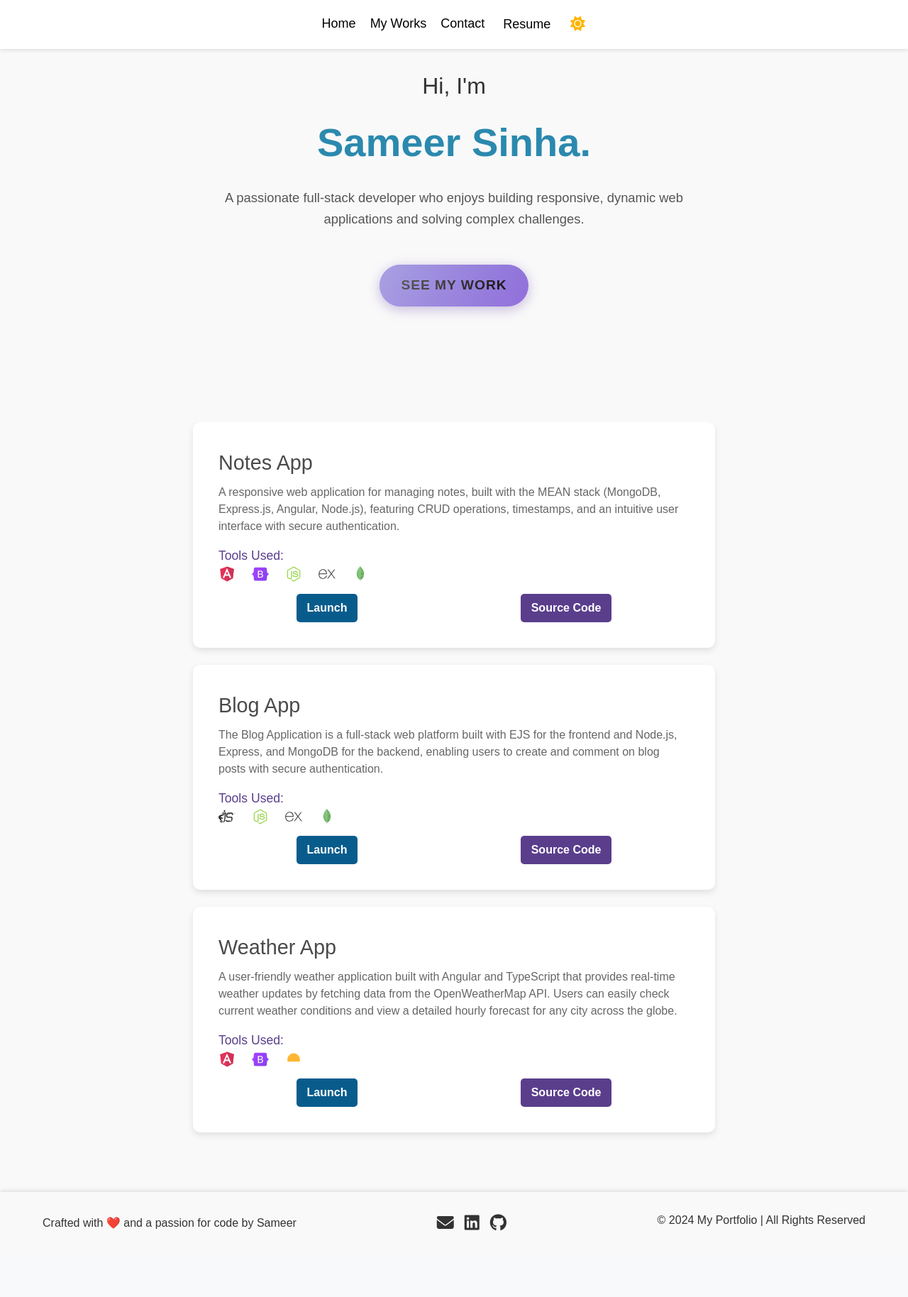
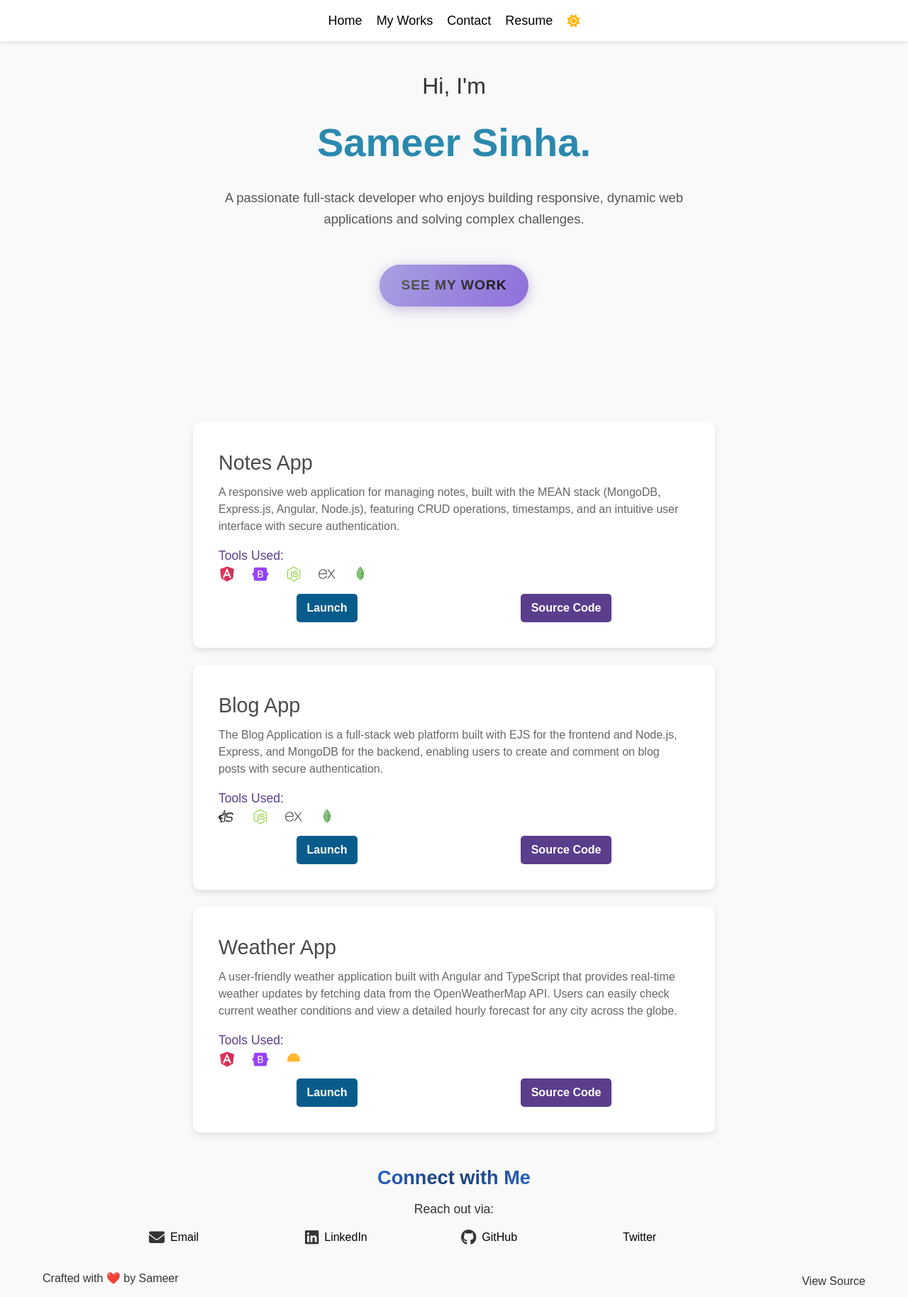
Before and after one commit to sameer882000/portfolio-angular, an Angular app: page / in a window 1280 px wide. Shown: the whole page at 71% size. Before the commit the page ends 1768 px from the top, so only its background shows below. Built offline with nearby package versions, Linux system fonts and the light colour scheme.

Commit message:
update component

```diff
--- a/src/app/app.component.html
+++ b/src/app/app.component.html
@@ -1,4 +1,5 @@
 <app-header></app-header>
 <app-about></app-about>
 <app-projects></app-projects>
+<app-contact></app-contact>
 <app-footer></app-footer>
--- a/src/app/app.module.ts
+++ b/src/app/app.module.ts
@@ -11,6 +11,7 @@ import { ServiceWorkerModule } from '@angular/service-worker';
 import { ExperienceComponent } from './experience/experience.component';
 import { HeaderComponent } from './header/header.component';
 import { FooterComponent } from './footer/footer.component';
+import { ContactComponent } from './contact/contact.component';
 
 @NgModule({
   declarations: [
@@ -19,7 +20,8 @@ import { FooterComponent } from './footer/footer.component';
     ProjectsComponent,
     ExperienceComponent,
     HeaderComponent,
-    FooterComponent
+    FooterComponent,
+    ContactComponent
   ],
   imports: [
     BrowserModule,
--- /dev/null
+++ b/src/app/contact/contact.component.css
@@ -0,0 +1,81 @@
+.contact-section {
+    text-align: center;
+    background-color: #1e1e1e;
+    padding: 20px; /* Add padding to the top and bottom */
+    padding-left: 15px; /* Add padding to the left */
+    padding-right: 15px; /* Add padding to the right */
+}
+
+.contact-title {
+    font-size: 1.7em;
+    font-weight: bold;
+    background: linear-gradient(135deg, #2a69d0, #1e3c72, #2a69d0);
+    -webkit-background-clip: text;
+    -webkit-text-fill-color: transparent;
+    position: relative;
+    margin-bottom: 10px;
+    display: inline-block;
+    transition: transform 0.3s ease;
+}
+
+.contact-title:hover {
+    transform: scale(1.05);
+}
+
+.contact-intro {
+    font-size: 1.1em;
+    color: var(--text-color);
+    margin-bottom: 15px;
+}
+
+.contact-links {
+    display: flex;
+    /* flex-wrap: wrap; Allow wrapping of items */
+    justify-content: center;
+    gap: 20px; /* Adjust gap between items */
+}
+
+.contact-item {
+    display: flex;
+    align-items: center;
+    font-size: 1em;
+    transition: color 0.3s, transform 0.3s;
+    flex-basis: calc(50% - 10px); /* Set each item to take 50% minus gap for two items in a row */
+    max-width: 200px; /* Set a max width for better control */
+    box-sizing: border-box; /* Include padding in width calculations */
+}
+
+.contact-item i {
+    font-size: 22px;
+    margin-right: 8px;
+}
+
+.contact-item a {
+    color: #e0e0e0;
+    text-decoration: none;
+    transition: color 0.3s;
+}
+
+.contact-item:hover {
+    transform: translateY(-2px);
+}
+
+.contact-item a:hover {
+    color: #5d9cec; /* Cyan for link hover */
+    text-decoration: underline;
+}
+
+/* Media query for small screens */
+@media (max-width: 480px) {
+    .contact-title {
+        font-size: 1.8em; /* Reduce title size for smaller screens */
+    }
+
+    .contact-intro {
+        font-size: 1em; /* Reduce intro text size */
+    }
+
+    .contact-item {
+        flex-basis: 100%; /* Make each item take full width */
+    }
+}
--- /dev/null
+++ b/src/app/contact/contact.component.html
@@ -0,0 +1,28 @@
+<!-- src/app/contact/contact.component.html -->
+<div id="contact" class="contact-section">
+    <p class="contact-title">Connect with Me</p>
+    <p class="contact-intro">Reach out via:</p>
+
+    <div class="contact-links">
+        <div class="contact-item">
+            <i class="fa-solid fa-envelope"></i>
+            <a href="mailto:sameer.882000@gmail.com">Email</a>
+        </div>
+        <div class="contact-item">
+            <i class="fa-brands fa-linkedin"></i>
+            <a href="https://www.linkedin.com/in/sameer-sinha-4b3a40174/" target="_blank" rel="noopener">
+                LinkedIn
+            </a>
+        </div>
+        <div class="contact-item">
+            <i class="fa-brands fa-github"></i>
+            <a href="https://www.github.com/sameer882000" target="_blank" rel="noopener">
+                GitHub
+            </a>
+        </div>
+        <div class="contact-item">
+            <i class="fa-brands fa-x-twitter"></i>
+            <a href="https://x.com/mai_hoon_sameer" target="_blank" rel="noopener">Twitter</a>
+        </div>
+    </div>
+</div>
--- a/src/app/footer/footer.component.css
+++ b/src/app/footer/footer.component.css
@@ -3,13 +3,13 @@
     bottom: 0;
     width: 100%;
     /* Dark background for the footer */
-    padding: 20px 0;
+    padding: 10px 0;
     /* Padding for the footer */
     position: relative;
     /* Allow normal positioning */
     color: #e0e0e0;
     /* Light text color */
-    box-shadow: 0 -2px 10px rgba(0, 0, 0, 0.5);
+    /* box-shadow: 0 -2px 10px rgba(0, 0, 0, 0.5); */
     /* Shadow for depth */
 }
 
@@ -56,20 +56,3 @@
     transform: scale(1.2);
     /* Scale effect on hover */
 }
-
-/* Responsive Styles */
-@media (max-width: 768px) {
-    .footer-content {
-        flex-direction: column;
-        /* Stack items vertically */
-        align-items: center;
-        /* Center items */
-        text-align: center;
-        /* Center text */
-    }
-
-    .social-links {
-        margin-top: 10px;
-        /* Add space above social links */
-    }
-}
--- a/src/app/footer/footer.component.html
+++ b/src/app/footer/footer.component.html
@@ -1,7 +1,7 @@
-<footer id="contact" class="footer">
+<footer  class="footer">
   <div class="container footer-content text-center">
-    <p class="footer-text">Crafted with ❤️ and a passion for code by Sameer</p>
-    <div class="social-links">
+    <p class="footer-text">Crafted with ❤️  by Sameer</p>
+    <!-- <div class="social-links">
       <a href="mailto:sameer.882000@gmail.com" target="_blank" title="Mail">
         <i class="fa-solid fa-envelope"></i>
       </a>
@@ -14,7 +14,7 @@
       <a href="https://x.com/mai_hoon_sameer" target="_blank" title="Twitter Profile" rel="noopener">
         <i class="fa-brands fa-x-twitter"></i>
       </a>
-    </div>
-    <p class="mt-2">© 2024 My Portfolio | All Rights Reserved</p>
+    </div> -->
+    <span style="cursor:pointer" class="mt-2" href="https://github.com/sameer882000/portfolio-angular">View Source</span>
   </div>
 </footer>
--- a/src/app/header/header.component.css
+++ b/src/app/header/header.component.css
@@ -1,3 +1,4 @@
+/* General reset */
 * {
     box-sizing: border-box;
 }
@@ -14,7 +15,7 @@ body {
     top: 0;
     background: #1c1c1c;
     color: #e0e0e0;
-    padding: 20px 50px;
+    padding: 15px 50px;
     display: flex;
     justify-content: space-between;
     align-items: center;
@@ -27,21 +28,15 @@ body {
     max-width: 1200px;
     width: 100%;
     display: flex;
-    justify-content: center; /* Center all content within header */
+    justify-content: center;
     align-items: center;
-}
-
-.logo {
-    font-size: 24px;
-    font-weight: bold;
-    letter-spacing: 1px;
 }
 
 .nav {
     display: flex;
-    justify-content: center; /* Center nav items within nav */
+    justify-content: center;
     flex: 1;
-    max-width: 600px; /* Limit width for better control on large screens */
+    max-width: 600px;
     gap: 20px;
 }
 
@@ -51,12 +46,13 @@ body {
     text-decoration: none;
     font-size: 18px;
     position: relative;
-    transition: color 0.3s;
     background: none;
     border: none;
     cursor: pointer;
     font-family: inherit;
     text-align: center;
+    line-height: 1; /* Consistent line-height for alignment */
+    padding: 5px 0; /* Small padding for uniform spacing */
 }
 
 .nav a::after,
@@ -82,60 +78,7 @@ body {
     left: 0;
 }
 
-@media (min-width: 769px) {
-    .header {
-        justify-content: center; /* Ensure header content is centered */
-    }
-}
-
-/* Responsiveness */
-@media (max-width: 768px) {
-    .header {
-        padding: 10px 20px;
-    }
-
-    .logo {
-        font-size: 20px;
-    }
-
-    .header-content {
-        padding: 10px 20px;
-    }
-
-    .nav a,
-    .nav button {
-        font-size: 16px;
-    }
-
-    .nav {
-        gap: 10px; /* Reduce gap on small screens */
-    }
-}
-
-.theme-toggle {
-    background: none;
-    border: none;
-    width: 24px;
-    font-size: 1.3rem;
-    color: var(--text-color);
-    cursor: pointer;
-    transition: color 0.3s ease;
-    display: flex;
-    align-items: center;
-    justify-content: center;
-}
-
-.theme-toggle i {
-    font-size: 1.3rem;
-    transition: transform 0.3s ease, color 0.3s ease;
-}
-
-.theme-toggle i.fa-moon {}
-
-.theme-toggle i.fa-sun {
-    color: #ffb400;
-}
-
+.theme-toggle,
 .resume-link {
     background: none;
     border: none;
@@ -143,8 +86,21 @@ body {
     color: #e0e0e0;
     cursor: pointer;
     transition: color 0.3s ease;
+    display: flex;
+    align-items: center;
 }
-.resume-link:hover {
+
+.theme-toggle i {
+    /* font-size: 1.3rem; */
+    transition: transform 0.3s ease, color 0.3s ease;
+}
+
+.theme-toggle i.fa-sun {
+    color: #ffb400;
+}
+
+.resume-link:hover,
+.theme-toggle:hover {
     color: #b782e6;
 }
 
@@ -163,3 +119,19 @@ body {
     width: 100%;
     left: 0;
 }
+
+/* Responsiveness */
+@media (max-width: 768px) {
+    .header {
+        padding: 10px 20px;
+    }
+
+    .nav a,
+    .nav button {
+        font-size: 16px;
+    }
+
+    .nav {
+        gap: 10px;
+    }
+}
--- a/src/app/projects/projects.component.css
+++ b/src/app/projects/projects.component.css
@@ -1,7 +1,7 @@
 .projects {
     background-color: #1e1e1e;
     color: #e0e0e0;
-    padding: 60px 0;
+    padding: 60px 0 0 0;
 }
 
 .section-title {
--- a/src/styles.css
+++ b/src/styles.css
@@ -68,8 +68,19 @@ body.dark-mode .nav a {
     color: #e0e0e0;
 }
 
+body.dark-mode .contact-item a {
+    color: #e0e0e0;
+}
+
+
+
 body.dark-mode .nav a:hover {
     color: #b782e6;
+}
+
+body.light-mode .contact-section {
+        background-color: #f9f9f9;
+        color: #333333;
 }
 
 /* Light Mode Styles */
@@ -85,6 +96,10 @@ body.light-mode .header {
 }
 
 body.light-mode .nav a {
+    color: black !important;
+}
+
+body.light-mode .contact-section a {
     color: black !important;
 }
 
@@ -196,7 +211,7 @@ body.light-mode .footer {
     /* Light background for the footer */
     color: #333333;
     /* Dark text color */
-    box-shadow: 0 -2px 5px rgba(0, 0, 0, 0.1);
+    /* box-shadow: 0 -2px 5px rgba(0, 0, 0, 0.1); */
     /* Lighter shadow */
 }
 
```
Also changed, not shown: src/app/contact/contact.component.ts (added, +10 -0 lines), 1 other file (tests, documents, lock files or other folders).
